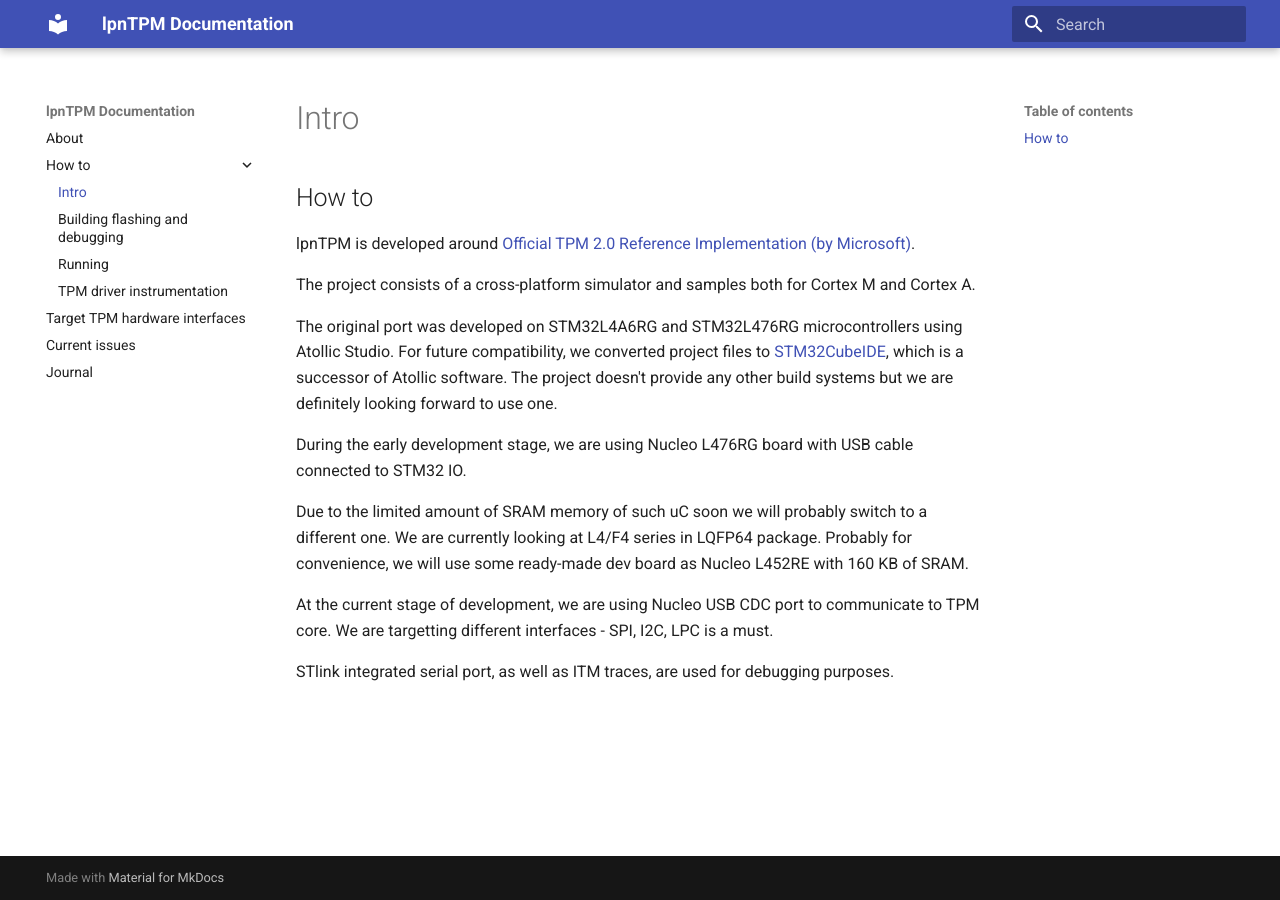
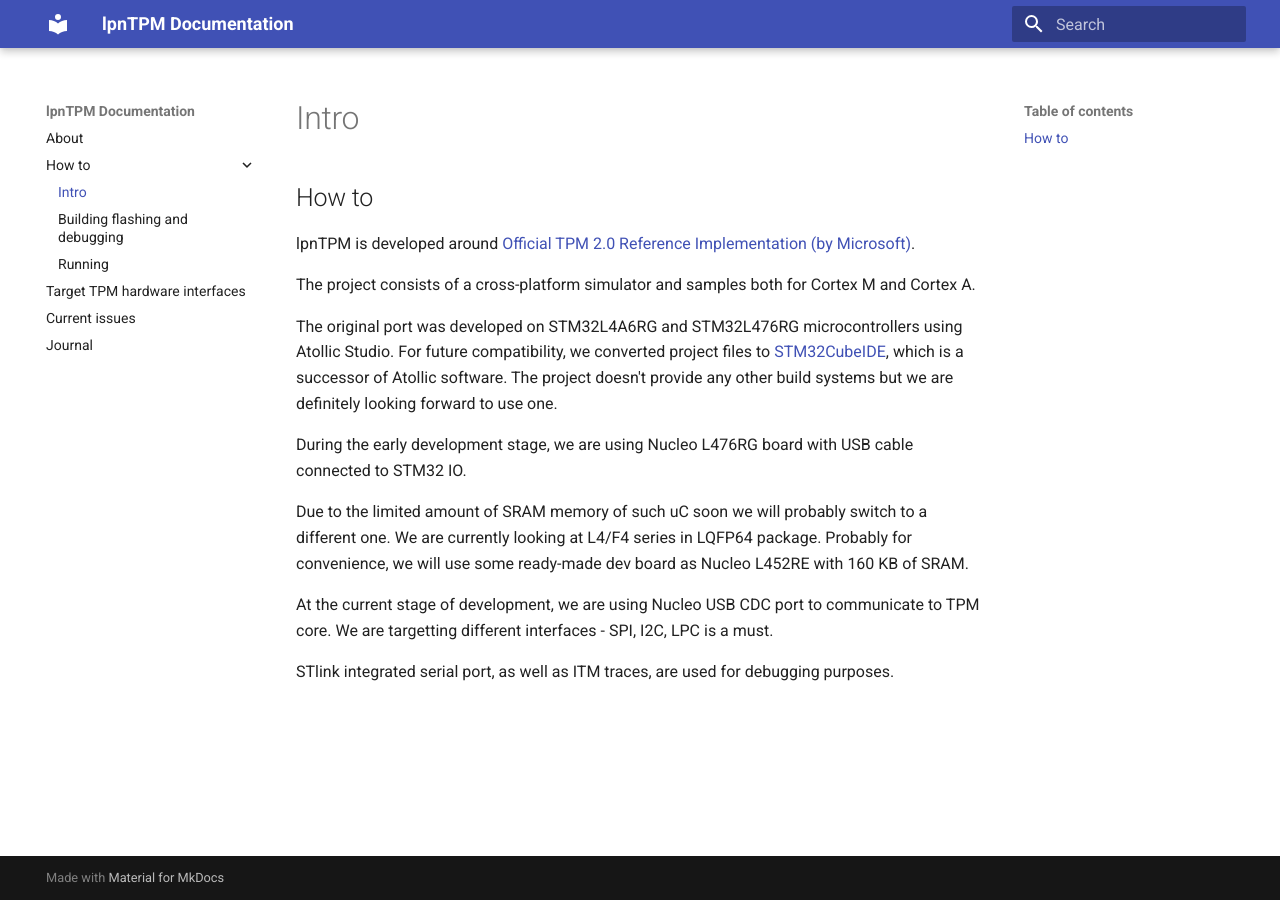
Before and after one commit to lpn-plant/lpntpm-docs, an MkDocs documentation site: the page built from docs/how_to.md, in a window 1280 px wide. Built offline with MkDocs 1.6.1 and Material for MkDocs 9.7.7, drawn with Linux system fonts in a browser that asks for light colours.

Commit message:
git cherry-pick cleanup

```diff
--- a/mkdocs.yml
+++ b/mkdocs.yml
@@ -18,7 +18,6 @@
       - 'Intro': how_to.md
       - 'Building flashing and debugging': building.md
       - 'Running': running.md
-      - 'TPM driver instrumentation': instrumentation.md
     - 'Target TPM hardware interfaces': hardware_interfaces.md
     - 'Current issues': issues.md
     - 'Journal': journal.md
```
